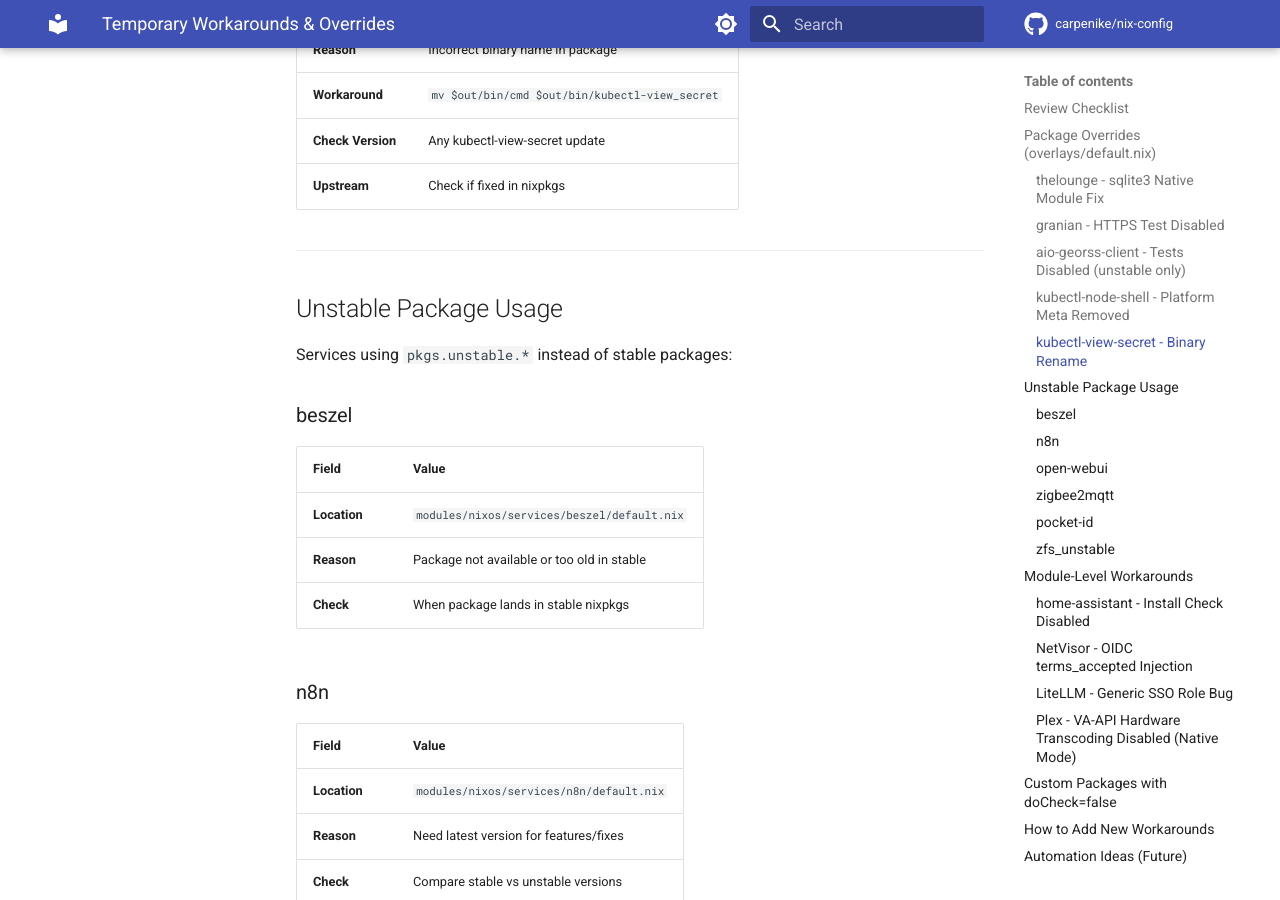
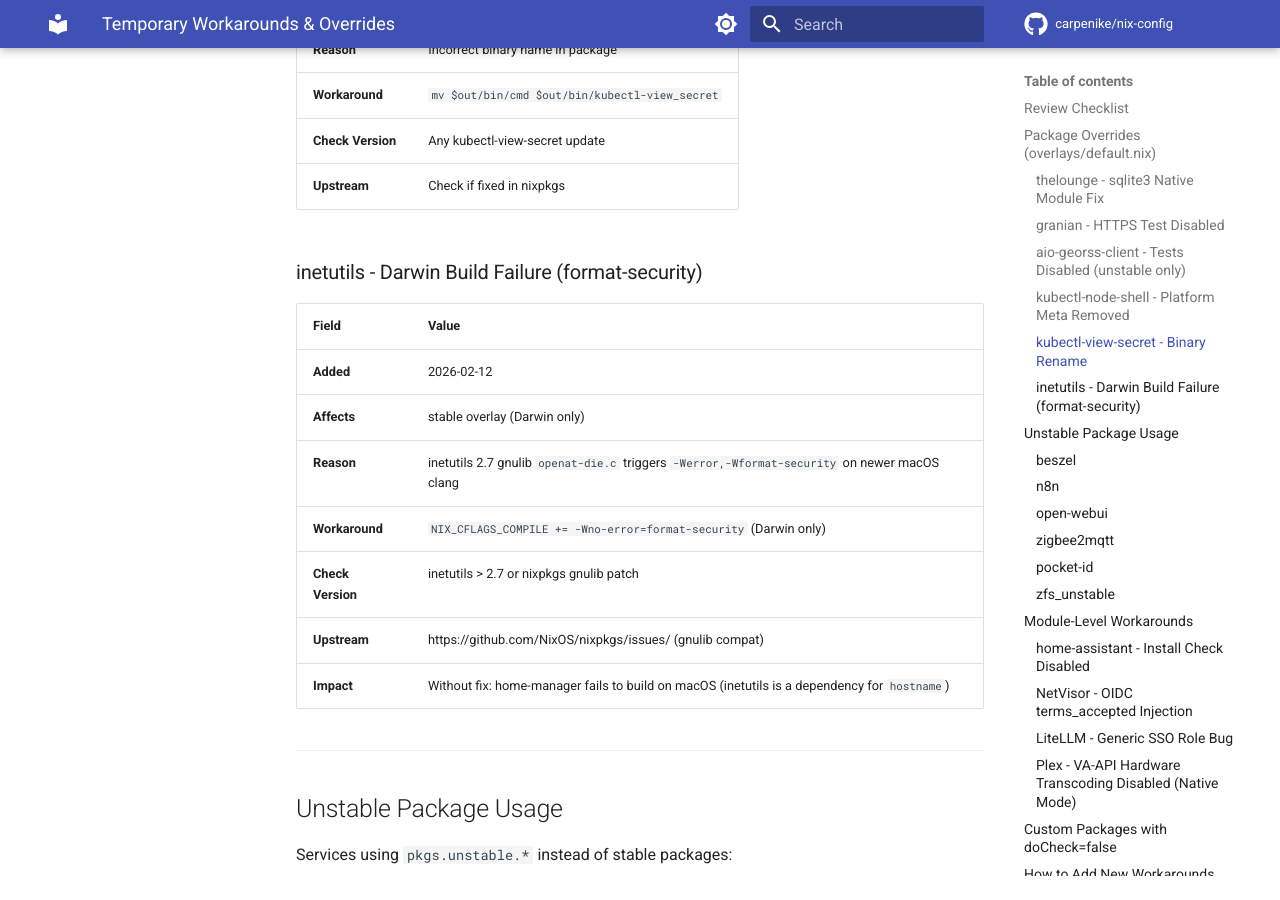
Before and after one commit to carpenike/nix-config, an MkDocs documentation site: the page built from docs/workarounds.md, in a window 1280 px wide and 900 px high, scrolled down 2616 px. Built offline with MkDocs 1.6.1 and Material for MkDocs 9.7.7, drawn with Linux system fonts in a browser that asks for light colours; comment, search, counter and statistics services are not loaded.

Commit message:
fix(inetutils): add workaround for Darwin build failure due to format-security

```diff
--- a/docs/workarounds.md
+++ b/docs/workarounds.md
@@ -75,6 +75,18 @@
 | **Workaround** | `mv $out/bin/cmd $out/bin/kubectl-view_secret` |
 | **Check Version** | Any kubectl-view-secret update |
 | **Upstream** | Check if fixed in nixpkgs |
+
+### inetutils - Darwin Build Failure (format-security)
+
+| Field | Value |
+|-------|-------|
+| **Added** | 2026-02-12 |
+| **Affects** | stable overlay (Darwin only) |
+| **Reason** | inetutils 2.7 gnulib `openat-die.c` triggers `-Werror,-Wformat-security` on newer macOS clang |
+| **Workaround** | `NIX_CFLAGS_COMPILE += -Wno-error=format-security` (Darwin only) |
+| **Check Version** | inetutils > 2.7 or nixpkgs gnulib patch |
+| **Upstream** | https://github.com/NixOS/nixpkgs/issues/ (gnulib compat) |
+| **Impact** | Without fix: home-manager fails to build on macOS (inetutils is a dependency for `hostname`) |
 
 ---
 
```
Also changed, not shown: 1 other file.
